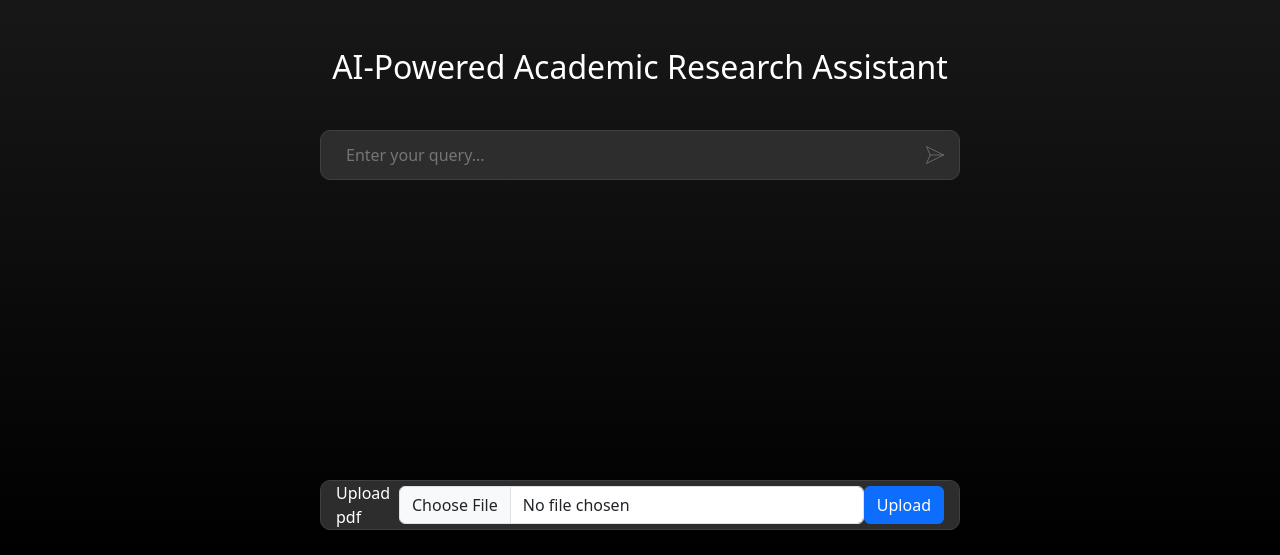
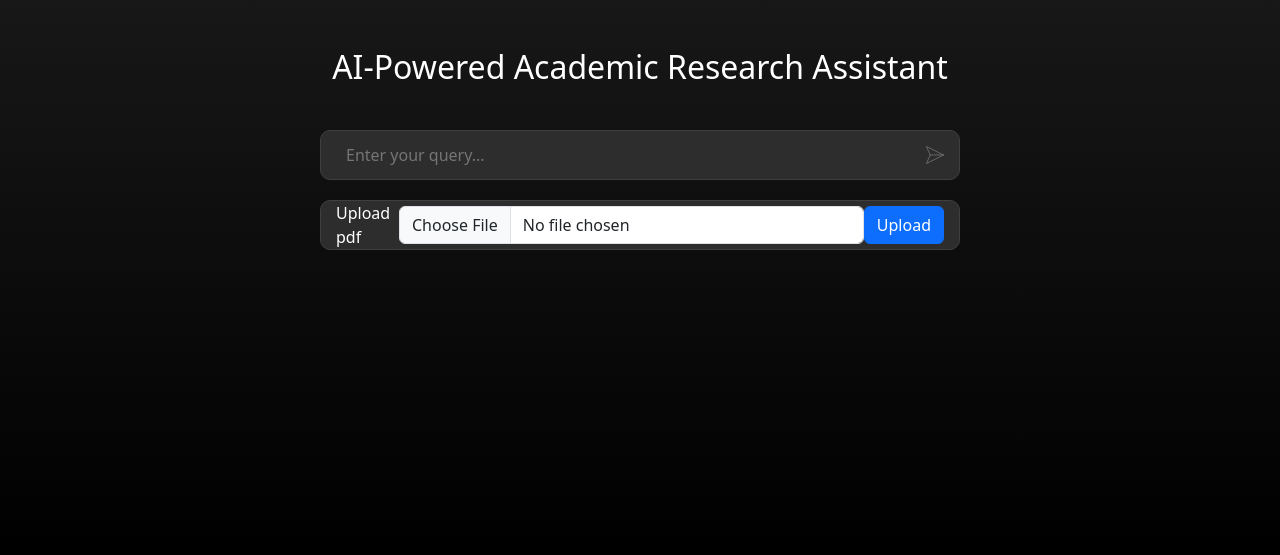
Before and after one commit to daniel-was-taken/AI-Powered-Academic-Research-Assistant, a Flask app: page / in a window 1280 px wide. Shown: the part 245-800 px from the top of the page. Run offline with Flask 3, Linux system fonts and the light colour scheme; some web fonts are replaced.

Commit message:
Change position of PDF upload

```diff
--- a/templates/index.html
+++ b/templates/index.html
@@ -20,7 +20,7 @@
 
 
   <form action="/summary" method="POST">
-    <div class="messageBox position-absolute top-50 start-50 translate-middle">
+    <div class="messageBox position-fixed top-50 start-50 translate-middle">
       <input required="" placeholder="Enter your query..." type="text" id="messageInput" aria-label="input" name="input"
         value="{{ request.form['input'] }}" />
       <button id="sendButton" type="submit" onclick="loading();">
@@ -38,7 +38,7 @@
   </form>
 
   <form action="/upload" method="POST" enctype="multipart/form-data">
-    <div class="messageBox position-absolute bottom-0 start-50 translate-middle">
+    <div class="messageBox position-fixed start-50 translate-middle" style="bottom: 35%;">
       <label for="pdf">Upload pdf</label>
       <input class="form-control" id="pdf" name="pdf" type="file" />
       <button class="btn btn-primary" type="submit" onclick="loading();">Upload</button>
```
